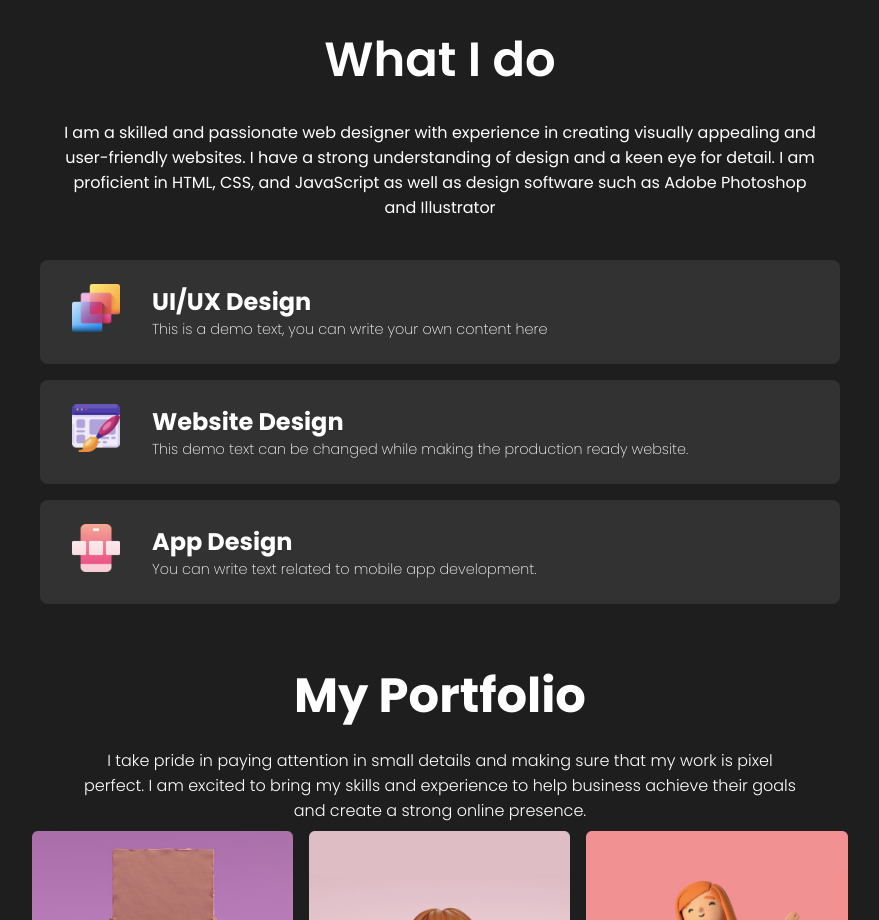
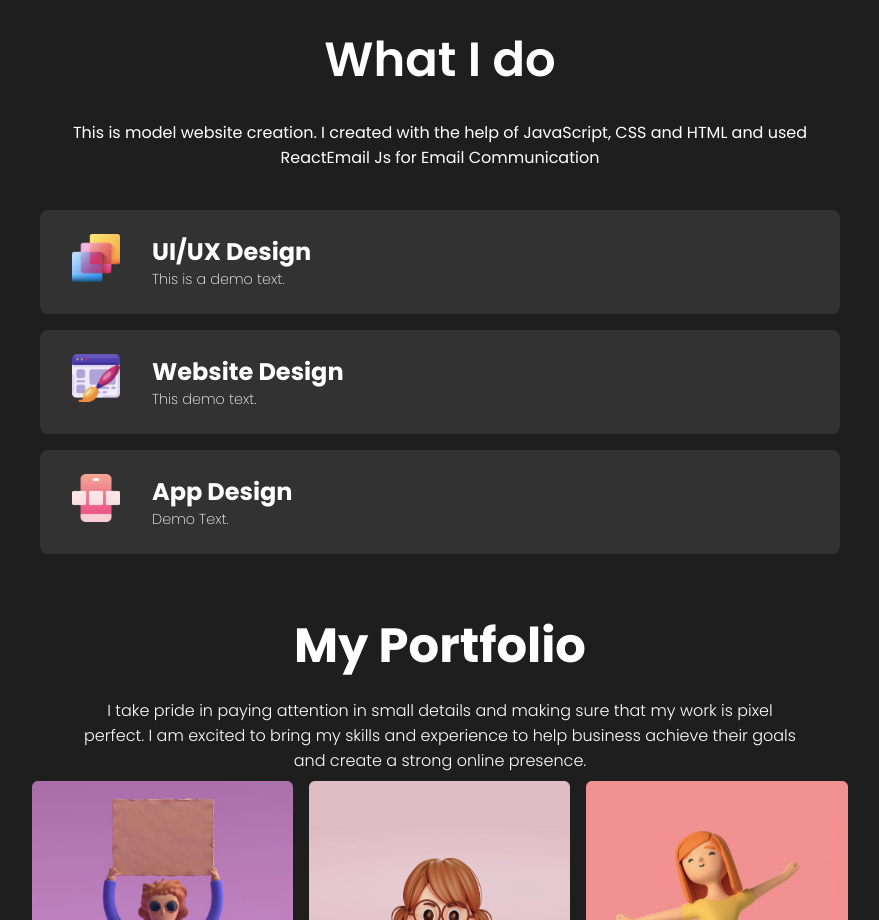
Before and after one commit to RyanRanjith/PortFolio, a React (Create React App) app: page / in a window 1280 px wide. Shown: the part 840-1760 px from the top of the page, without its empty margins (200-1079 px from the left). Built offline with nearby package versions, Linux system fonts and the light colour scheme.

Commit message:
10-14-23

```diff
--- a/src/components/Skills/skills.js
+++ b/src/components/Skills/skills.js
@@ -8,27 +8,27 @@ const skills = () => {
   return (
     <section id='skills'>
         <span className="skillTitle"> What I do</span>
-        <span className="skillDesc">I am a skilled and passionate web designer with experience in creating visually appealing and user-friendly  websites. I have a strong understanding of design and a keen eye for detail. I am proficient in HTML, CSS, and JavaScript as well as design software such as Adobe Photoshop and Illustrator</span>
+        <span className="skillDesc"> This is model website creation. I created with the help of JavaScript, CSS and HTML and used ReactEmail Js for Email Communication</span>
         <div className="skillBars">
             <div className="skillBar">
                 <img src={UIDesign} alt="UIDesign" className="skillBarImg" />
                 <div className="skillBarText">
                     <h2>UI/UX Design</h2>
-                    <p>This is a demo text, you can write your own content here</p>
+                    <p>This is a demo text.</p>
                 </div>
             </div>
             <div className="skillBar">
                 <img src={WebDesign} alt="WebDesign" className="skillBarImg" />
                 <div className="skillBarText">
                     <h2>Website Design</h2>
-                    <p>This demo text can be changed while making the production ready website.</p>
+                    <p>This demo text.</p>
                 </div>
             </div>
             <div className="skillBar">
                 <img src={AppDesign} alt="AppDesign" className="skillBarImg" />
                 <div className="skillBarText">
                     <h2>App Design</h2>
-                    <p>You can write text related to mobile app development.</p>
+                    <p>Demo Text.</p>
                 </div>
             </div>
 
```
